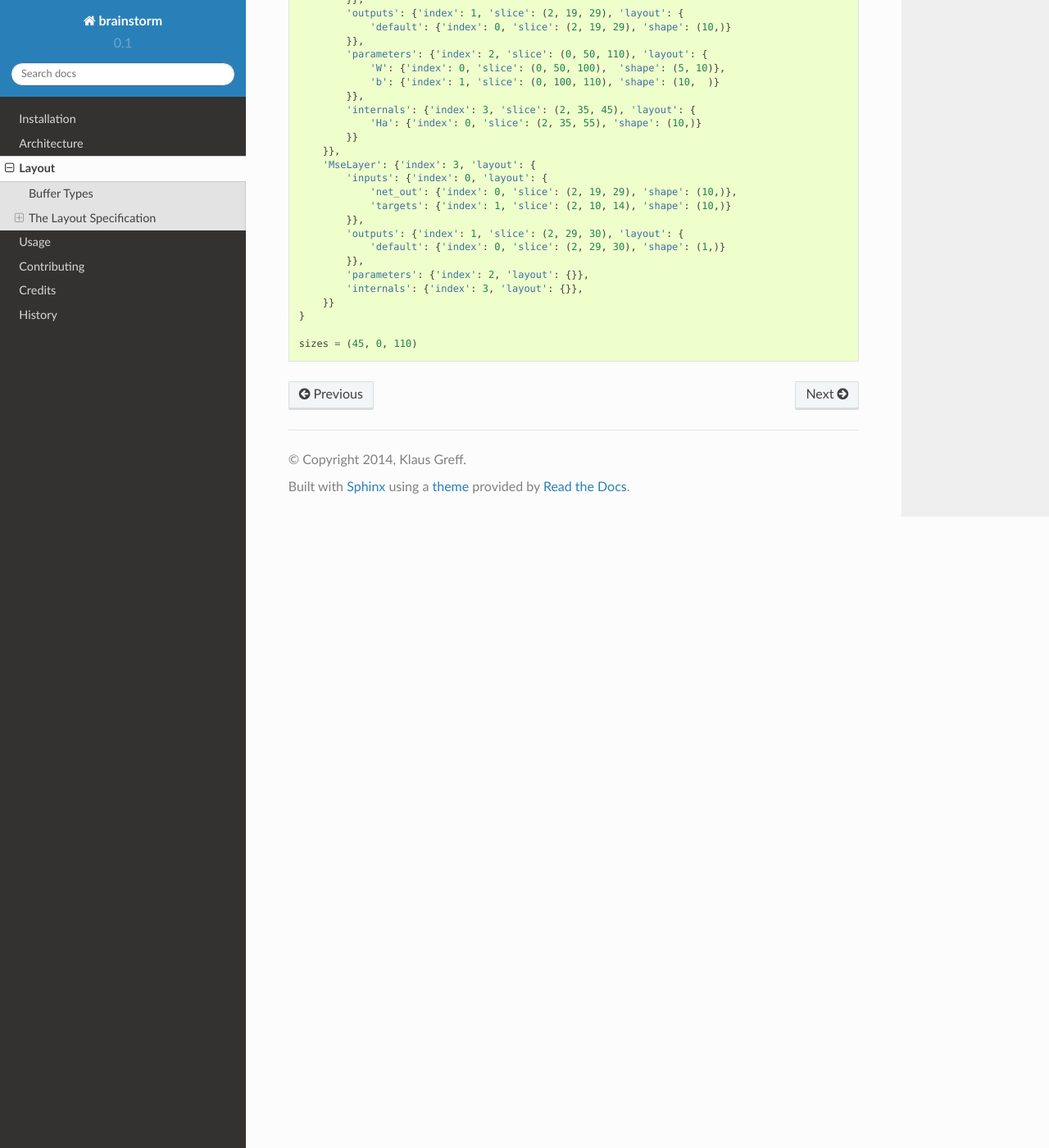
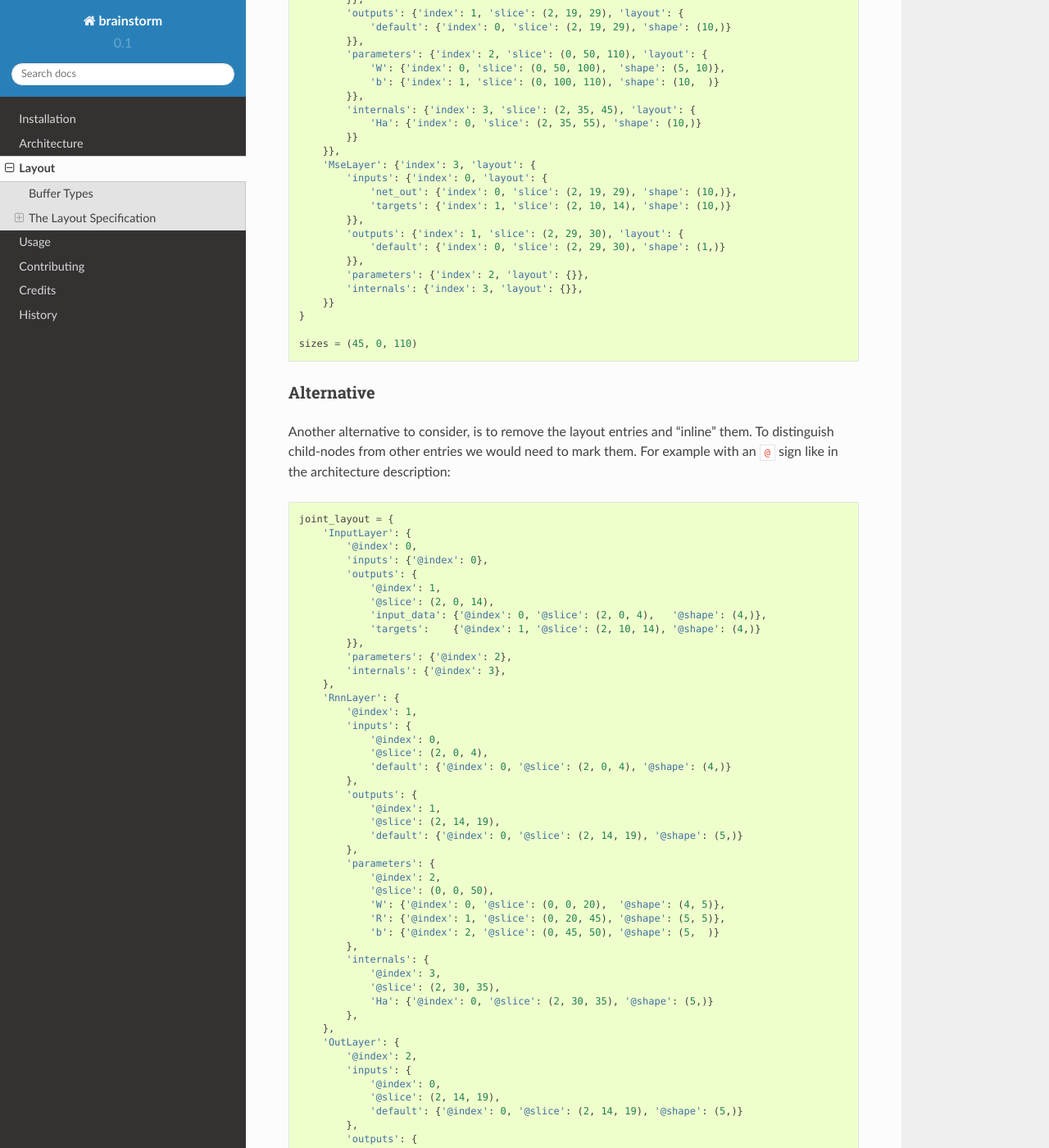
Before and after one commit to IDSIA/brainstorm, a Sphinx documentation site: the page built from docs/layout.rst, in a window 1280 px wide and 1400 px high, scrolled down 2924 px. Shown: the whole window at 82% size. Built offline with Sphinx 7.4.7 and the Read the Docs theme 2.0.0, drawn with Linux system fonts in a browser that asks for light colours; some of the changed text lies outside the part shown.

```diff
--- a/docs/layout.rst
+++ b/docs/layout.rst
@@ -179,3 +179,90 @@ We use the following network as an example here:
     }
 
     sizes = (45, 0, 110)
+
+Alternative
+-----------
+Another alternative to consider, is to remove the layout entries and "inline"
+them. To distinguish child-nodes from other entries we would need to mark them.
+For example with an ``@`` sign like in the architecture description:
+
+.. code-block:: python
+
+    joint_layout = {
+        'InputLayer': {
+            '@index': 0,
+            'inputs': {'@index': 0},
+            'outputs': {
+                '@index': 1,
+                '@slice': (2, 0, 14),
+                'input_data': {'@index': 0, '@slice': (2, 0, 4),   '@shape': (4,)},
+                'targets':    {'@index': 1, '@slice': (2, 10, 14), '@shape': (4,)}
+            }},
+            'parameters': {'@index': 2},
+            'internals': {'@index': 3},
+        },
+        'RnnLayer': {
+            '@index': 1,
+            'inputs': {
+                '@index': 0,
+                '@slice': (2, 0, 4),
+                'default': {'@index': 0, '@slice': (2, 0, 4), '@shape': (4,)}
+            },
+            'outputs': {
+                '@index': 1,
+                '@slice': (2, 14, 19),
+                'default': {'@index': 0, '@slice': (2, 14, 19), '@shape': (5,)}
+            },
+            'parameters': {
+                '@index': 2,
+                '@slice': (0, 0, 50),
+                'W': {'@index': 0, '@slice': (0, 0, 20),  '@shape': (4, 5)},
+                'R': {'@index': 1, '@slice': (0, 20, 45), '@shape': (5, 5)},
+                'b': {'@index': 2, '@slice': (0, 45, 50), '@shape': (5,  )}
+            },
+            'internals': {
+                '@index': 3,
+                '@slice': (2, 30, 35),
+                'Ha': {'@index': 0, '@slice': (2, 30, 35), '@shape': (5,)}
+            },
+        },
+        'OutLayer': {
+            '@index': 2,
+            'inputs': {
+                '@index': 0,
+                '@slice': (2, 14, 19),
+                'default': {'@index': 0, '@slice': (2, 14, 19), '@shape': (5,)}
+            },
+            'outputs': {
+                '@index': 1,
+                '@slice': (2, 19, 29),
+                'default': {'@index': 0, '@slice': (2, 19, 29), '@shape': (10,)}
+            },
+            'parameters': {
+                '@index': 2,
+                '@slice': (0, 50, 110),
+                'W': {'@index': 0, '@slice': (0, 50, 100),  '@shape': (5, 10)},
+                'b': {'@index': 1, '@slice': (0, 100, 110), '@shape': (10,  )}
+            },
+            'internals': {
+                '@index': 3,
+                '@slice': (2, 35, 45),
+                'Ha': {'@index': 0, '@slice': (2, 35, 55), '@shape': (10,)}
+            }
+        },
+        'MseLayer': {
+            '@index': 3,
+            'inputs': {
+                '@index': 0,
+                'net_out': {'@index': 0, '@slice': (2, 19, 29), '@shape': (10,)},
+                'targets': {'@index': 1, '@slice': (2, 10, 14), '@shape': (10,)}
+            },
+            'outputs': {
+                '@index': 1,
+                '@slice': (2, 29, 30),
+                'default': {'@index': 0, '@slice': (2, 29, 30), '@shape': (1,)}
+            },
+            'parameters': {'@index': 2},
+            'internals': {'@index': 3},
+        }}
+    }
```
Also changed, not shown: docs/network.rst (added, +50 -0 lines), 1 other file.
